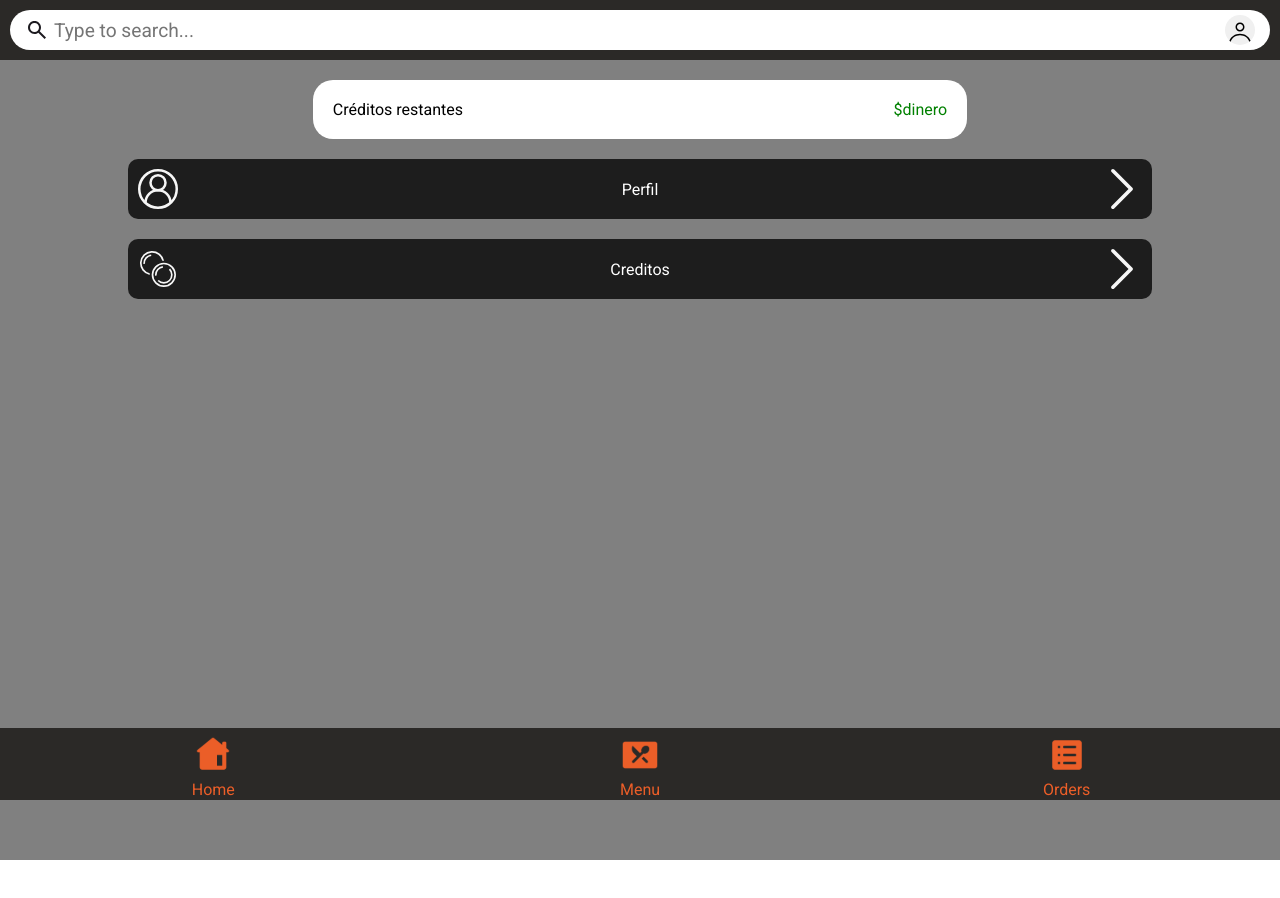
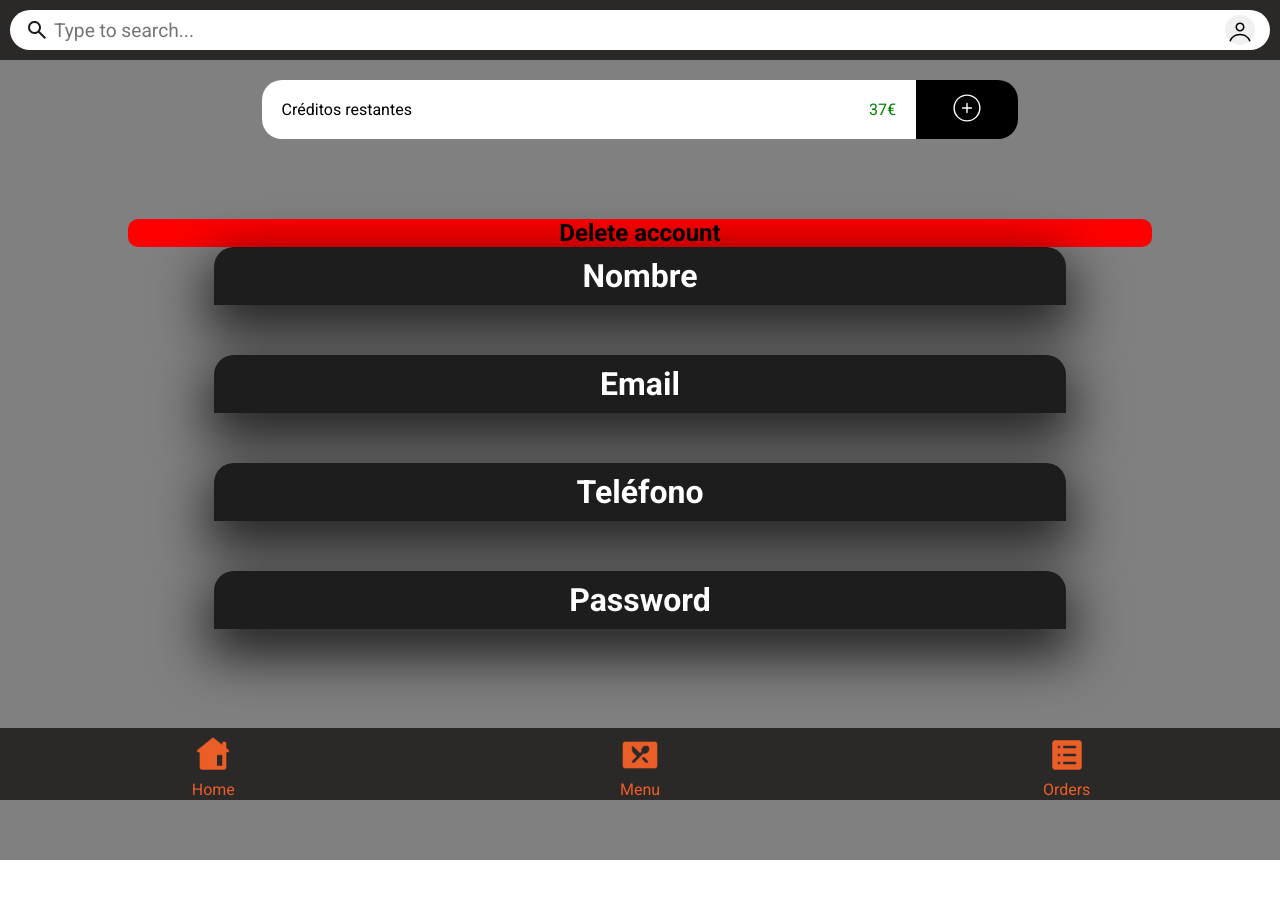
Before and after one commit to IsaacRamosDaw/The_Cafeteria, a React (Vite) app in the folder frontend/: page /studentsettings in a window 1280 px wide. Shown: the top 898 px of the page. Before the commit the page ends 860 px from the top, so only its background shows below. Built offline with nearby package versions, Linux system fonts and the light colour scheme.

Commit message:
settings in progress 2

```diff
--- a/frontend/src/components/searchBar/SearchBar.jsx
+++ b/frontend/src/components/searchBar/SearchBar.jsx
@@ -7,7 +7,7 @@ function SearchBar() {
       <div>
         <img src="/images/icons/magnifying-glass.svg" alt="" />
         <input placeholder="Type to search..." />
-        <Link id="icon-user" to="/account">
+        <Link id="icon-user" to="/studentsettings">
           <img src="/images/icons/user.svg" alt="" />
         </Link>
       </div>
--- a/frontend/src/components/setttingsComp/Setting.jsx
+++ b/frontend/src/components/setttingsComp/Setting.jsx
@@ -1,14 +1,51 @@
+import React, { useState, useEffect, useRef } from "react";
 import "./Setting.scss";
-import { Link } from "react-router-dom";
-function Setting({ icon, title, to }) {
+
+function Setting({ title, text, placeholder, type = 'text' }) {
+  const [isFormVisible, setFormVisible] = useState(false);
+  const formRef = useRef(null);
+
+  const handleClick = () => {
+    setFormVisible(!isFormVisible);
+  };
+
+    const handleOutsideClick = (e) => {
+      if (formRef.current && !formRef.current.contains(e.target)) {
+        setFormVisible(false);
+      }
+  };
+
+    const handleFormSubmit = (e) => {
+      e.preventDefault(); // Evita el comportamiento de recarga de página por defecto
+      // Aquí puedes añadir la lógica de envío de datos, por ejemplo:
+      console.log("Formulario enviado");
+      setFormVisible(false); // Oculta el formulario después del envío
+    };
+
+  useEffect(() => {
+    if (isFormVisible) {
+      document.addEventListener("mousedown", handleOutsideClick);
+    } else {
+      document.removeEventListener("mousedown", handleOutsideClick);
+    }
+    return () => {
+      document.removeEventListener("mousedown", handleOutsideClick);
+    };
+  }, [isFormVisible]);
+
   return (
-    <Link to={""}>
-      <div id="setting">
-        <img src={icon} />
-        <p>{title}</p>
-        <img src="/images/icons/arrow.svg" alt="" />
-      </div>
-    </Link>
+    <div id="setting">
+      <p onClick={handleClick}>{title}</p>
+      <form
+        id="modal"
+        ref={formRef}
+        className={isFormVisible ? "visible" : ""}
+        onSubmit={handleFormSubmit}
+      >
+        <h3>{text}</h3>
+        <input type={type} id="inpu" placeholder={placeholder} />
+      </form>
+    </div>
   );
 }
 
--- a/frontend/src/components/setttingsComp/Setting.scss
+++ b/frontend/src/components/setttingsComp/Setting.scss
@@ -1,19 +1,61 @@
 div#setting {
-  margin: 0;
-  padding: 0;
-  display: flex;
-  flex-direction: row;
-  justify-content: space-between;
-  align-items: center;
-  margin: 0;
-  padding: 10px;
+  margin: 0 auto;
+  margin-bottom: 50px;
   background-color: rgb(29, 29, 29);
   color: white;
   border-radius: 10px;
+  width: 65%;
+  position: relative;
+  display: flex;
+  flex-direction: column;
+  align-items: center;
+  cursor: pointer;
+  border-radius: 20px 20px 0 0;
+  padding: 10px;
+  -webkit-box-shadow: 0px 20px 54px 7px rgba(0, 0, 0, 0.75);
+  -moz-box-shadow: 0px 20px 54px 7px rgba(0, 0, 0, 0.75);
+  box-shadow: 0px 20px 54px 7px rgba(0, 0, 0, 0.75);
 
-  img {
-    width: 40px;
-    filter: invert(100%) sepia(2%) saturate(160%) hue-rotate(204deg)
-      brightness(115%) contrast(93%);
+  p {
+    text-align: center;
+    display: flex;
+    justify-content: center;
+    align-items: center;
+    font-weight: bold;
+    font-size: 2em;
+  }
+
+  form#modal {
+    background-color: white;
+    position: absolute;
+    top: 80%; // Parte inicial desde abajo
+    left: 50%;
+    transform: translate(-50%, 100%); // Sale desde abajo
+    opacity: 0;
+    transition: all 0.5s ease-in-out;
+    padding: 50px;
+    border-radius: 10px;
+    box-shadow: 0 4px 8px rgba(0, 0, 0, 0.2);
+    width: 80%;
+
+    h3 {
+      text-align: center;
+      color: black;
+      margin-bottom: 30px;
+    }
+
+    input {
+      display: block;
+      margin: 0 auto;
+      padding: 10px;
+      border: 1px solid blue;
+      border-radius: 20px;
+    }
+  }
+
+  form#modal.visible {
+    transform: translate(-50%, -50%); // Subir hacia arriba en la pantalla
+    opacity: 1;
+    z-index: 100;
   }
 }
--- a/frontend/src/pages/settings/studentSettings/StudentSettings.jsx
+++ b/frontend/src/pages/settings/studentSettings/StudentSettings.jsx
@@ -1,9 +1,10 @@
 import SearchBar from "../../../components/searchBar/SearchBar"
-import Setting from "../../../components/setttingsComp/Setting"
 import TabsBar from "../../../components/tabsBar/tabsBar"
 import Separator from "../../../components/separator/Separator"
+import { Link } from "react-router-dom";
 
 import './StudentSettings.scss'
+import Setting from "../../../components/setttingsComp/Setting";
 function StudentSettings() {
 
   return (
@@ -11,22 +12,43 @@ function StudentSettings() {
       <SearchBar />
       <Separator />
       <main id="student-setttings">
-        <div>
+        <div id="wallet-container">
           <div id="wallet">
             <p>Créditos restantes</p>
-            <p id="money">$dinero</p>
+            <p id="money">37€</p>
           </div>
-          <Setting
-            title={"Perfil"}
-            icon={"../../../../public/images/icons/profile.svg"}
-            to={""}
+          <div id="add-money">
+            <Link>
+              <img src="/public/images/icons/plus.svg" alt="add your money" />
+            </Link>
+          </div>
+        </div>
+        <form id="delete">
+          <h2>Delete account</h2>
+        </form>
+
+        <Setting
+          title={"Nombre"}
+          text={"Escoge tu nuevo nombre"}
+          placeholder={"último nombre"}
+        />
+        <Setting
+          title={"Email"}
+          text={"Escoge tu nuevo Email"}
+          placeholder={"Último Email"}
+        />
+        <Setting
+          title={"Teléfono"}
+          text={"Escoge tu nuevo Teléfono"}
+          type="number"
+          placeholder={"Último Email"}
+        />
+        <Setting
+          title={"Password"}
+          text={"Escoge tu nueva contraseña"}
+          type="password"
+          placeholder={"Último Email"}
           />
-          <Setting
-            title={"Creditos"}
-            icon={"../../../../public/images/icons/credits.svg"}
-            to={""}
-          />
-        </div>
       </main>
       <TabsBar />
     </>
--- a/frontend/src/pages/settings/studentSettings/StudentSettings.scss
+++ b/frontend/src/pages/settings/studentSettings/StudentSettings.scss
@@ -1,30 +1,46 @@
-main#student-setttings{
+main#student-setttings {
   background-color: grey;
   height: 100vh;
 
-  > div{
+  div#wallet-container {
     padding-top: 20px;
     display: flex;
-    flex-direction: column;
+    flex-direction: row;
     justify-content: center;
-    gap: 20px;
     width: 80%;
     margin: 0 auto;
-
+    margin-bottom: 80px;
   }
 
-  div#wallet{
-    border-radius: 20px;
+  div#wallet {
+    border-radius: 20px 0 0 20px;
     padding: 20px;
     background-color: white;
     display: flex;
     justify-content: space-between;
     flex-wrap: wrap;
     width: 60%;
-    margin: 0 auto;
 
-    p:nth-child(2){
+    p:nth-child(2) {
       color: green;
     }
   }
+
+  div#add-money {
+    width: 10%;
+    background-color: black;
+    border-radius: 0 20px 20px 0px;
+    display: flex;
+    justify-content: center;
+    align-items: center;
+    margin: random($limit: 1);
+  }
+
+  form#delete h2{
+    background-color: red;
+    border-radius: 10px;
+    text-align: center;
+    width: 80%;
+    margin: 0 auto;
+  }
 }
```
Also changed, not shown: frontend/public/images/icons/plus.svg (added).
